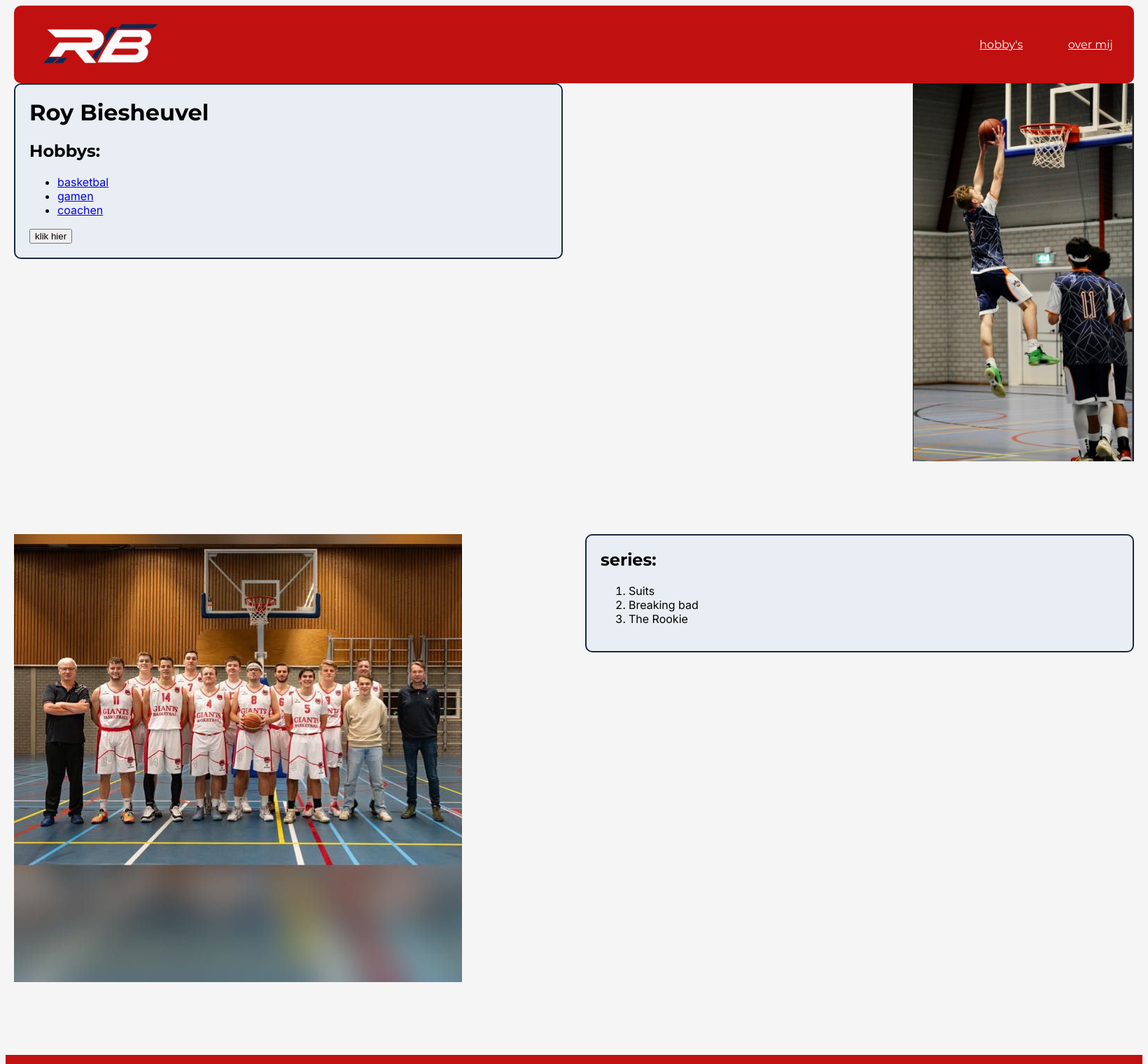
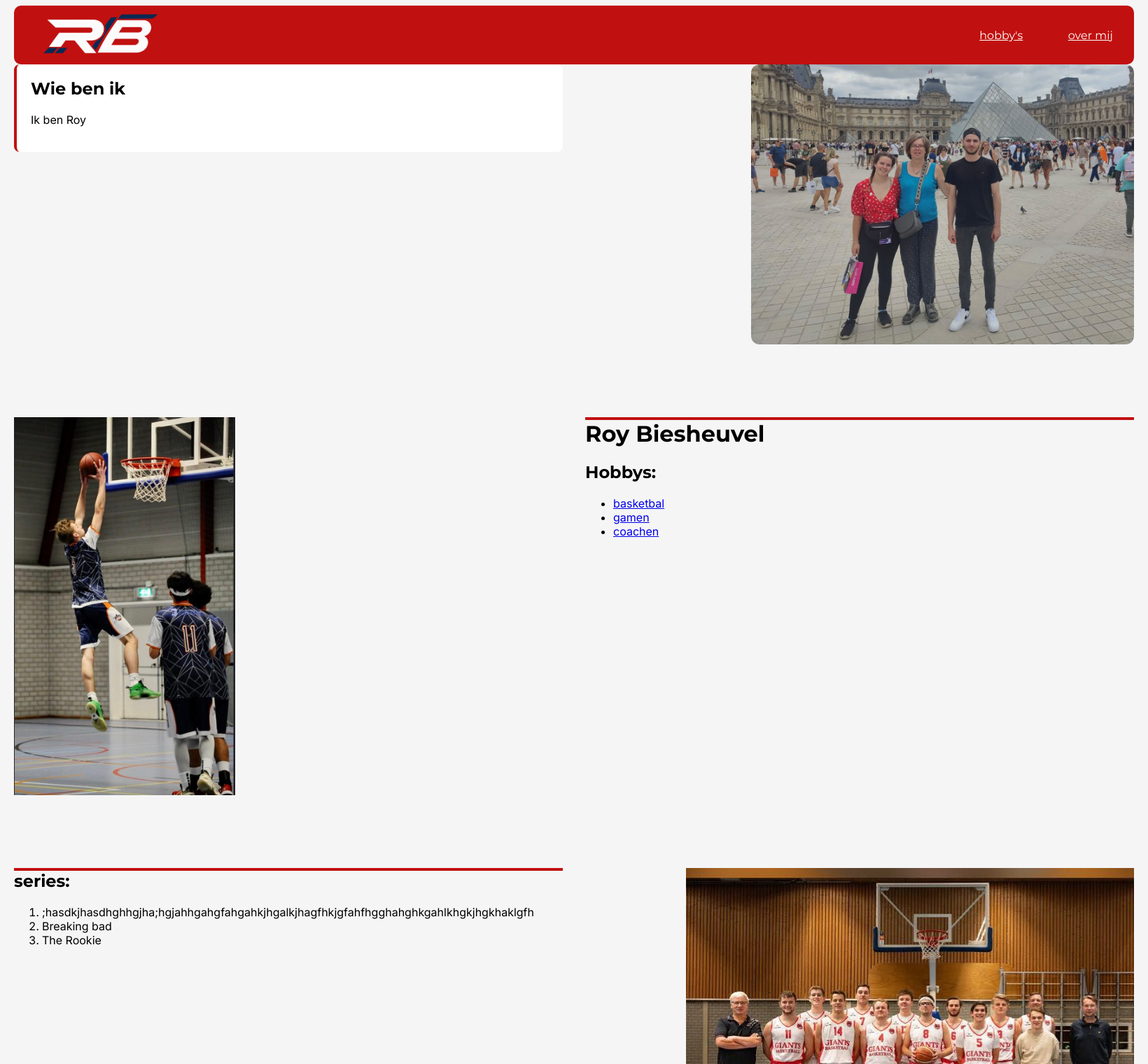
Before and after one commit to roybies9/portfolio, a PHP site: page /over.mij.php in a window 1640 px wide. Shown: the top 1520 px of the page at 70% size. Run offline with PHP 8.4, Linux system fonts and the light colour scheme.

Commit message:
added projecten and visuals

```diff
--- a/footer.php
+++ b/footer.php
@@ -15,7 +15,10 @@
                     <h4>
                         contact
                     </h4>
-                    <p>Ik ben roy</p>
+                    <ul>
+                        <li> <a href="mailto: roybasketball9@icloud.com">Email: roybasketball9@icloud.com</a></li>
+                        <li> <a href="https://github.com/Roybies9">Git: Roybies9</a></li>
+                    </ul>
                 </div>
             </div>
         </footer>
--- a/header.php
+++ b/header.php
@@ -20,8 +20,14 @@
                                     </li>
                                 </ul>
                         </li>
-                        <li>
+                        <li class="projecten">
                             <a href="over.mij.php">over mij</a>
+                                <ul class="dropdown">
+                                    <li>
+                                    <a href="Mijn.projecten.php">Mijn projecten</a>
+                                    </li>
+                                </ul>
+
                         </li>
                     </ul>
                 </nav>
--- a/index.php
+++ b/index.php
@@ -14,7 +14,7 @@ include('header.php');
         <h2>Webdeveloper in opleiding</h2>
 
         <p>
-            Ik leer websites en applicaties ontwikkelen
+            Ik leer websites ontwikkelen
             met HTML, CSS en PHP.
             Op mijn portfolio laat ik mijn projecten
             en mijn ontwikkeling zien.
--- a/over.mij.php
+++ b/over.mij.php
@@ -2,8 +2,28 @@
 include('header.php');
 
 ?>
+    <section class= "content container intro">
+        <div class= "intro-tekst links">
+            <h1>Wie ben ik</h1>
+            <p>Ik ben Roy</p>
+        </div>
+        <div class="rechts">
+            <img src="foto4.jpg.jpeg"/>
+        </div>
+    </section>
+
+
+
+
+
+
+
        <div class="content container">
-            <div class="links">
+
+            <div class="links2">
+                <img src="foto3.jpg.jpeg"/>
+            </div>
+                     <div class="rechts2">
                 <h1>Roy Biesheuvel</h1>
                 <h2>Hobbys:</h2>
                 <ul>
@@ -12,25 +32,23 @@ include('header.php');
                     <li> <a href="https://en.wikipedia.org/wiki/Coach_(basketball)"> coachen </a></li>
                 </ul>
 
-                <button>klik hier</button>
-            </div>
-            <div class="rechts2">
-                <img src="foto3.jpg.jpeg"/>
+
             </div>
         </div>
 
 <div class="content container">
-            <div class="links2">
-         <img src="foto2.jpg.jpeg"/>
-            </div>
-            <div class="rechts">
+
+            <div class="links3">
                  <h2>series:</h2>
             <ol>
-                <li>Suits</li>
+                <li>;hasdkjhasdhghhgjha;hgjahhgahgfahgahkjhgalkjhagfhkjgfahfhgghahghkgahlkhgkjhgkhaklgfh</li>
                 <li>Breaking bad</li>
                 <li>The Rookie</li>
             </ol>
-
+            </div>
+             <div class="rechts3">
+                <img src="foto2.jpg.jpeg"/>
+            </div>
 
             </div>
         </div>
--- a/style.css
+++ b/style.css
@@ -40,13 +40,25 @@ h1,h2,h3,h4{
 .header ul {
     list-style: none;
     padding:0;
+    margin:0;
 }
 
-.header ul li {
+ .header nav > ul > li {
     display: inline-block;
-    padding: 30px;
+    padding: 20px 30px;
     position: relative;
     font-family: 'montserrat';
+}
+
+.header .dropdown li {
+    display: block;
+    padding: 15px 25px;
+    white-space: nowrap;
+}
+
+.header nav {
+    display: flex;
+    align-items: center;
 }
 
 .header ul li a {
@@ -79,28 +93,61 @@ h1,h2,h3,h4{
    .content .links,
 .content .rechts,
 .content .links2,
-.content .rechts3{
-    width: 49%;
-
+.content .rechts2,
+.content .rechts3,
+.content .links3{
+    width:49%;
     vertical-align:top;
 }
 
-.content .links,
-.content .rechts {
-    background-color: #E9EEF4;
-    border: 2px solid var(--secondary-color);
-    border-radius: 10px;
+.content .links {
+    background-color: #FFFFFF;
+    border: none;
+    border-left: 4px solid #C11010;
+    border-radius: 8px;
     padding: 20px;
     box-sizing: border-box;
 }
 
-.content .rechts2 {
-    margin-left: auto;
+.rechts2,
+.links3{
+    border-top:4px solid var(--primary-color);
+}
+
+.rechts img{
+    display:inline-block;
+    border-radius:12px;
+    height:400px;
+    width:auto;
+}
+
+.rechts{
+    margin-left:auto;
+    text-align:right;
+}
+
+
+.content .links2 {
     width: auto;
     flex-shrink: 0;
 
 }
 
+.links2 img{
+    height: 540px;
+    width:auto;
+    max-width: 100%;
+}
+
+.rechts2{
+
+    margin-left:auto;
+}
+
+.rechts3 img{
+    display:block;
+    margin-left:auto;
+}
 .content h1 {
 
     margin-top:0;
@@ -167,21 +214,13 @@ width: 49%;
     color: #FFFFFF;
 }
 
-.rechts2 img{
-    height: 540px;
-    width:auto;
-    max-width: 100%;
-    margin-left: auto;
-}
 
 .project-grid {
     display: flex;
     gap: 24px;
 }
 
-.projecten {
-    margin-top: 80px;
-}
+
 
 .project-card {
     background-color: #FFFFFF;
```
Also changed, not shown: other parts of style.css (+21 -9 lines), Mijn.projecten.php (added, +51 -0 lines), foto4.jpg.jpeg (added). Lines whose indentation alone changed are shown as unchanged.
